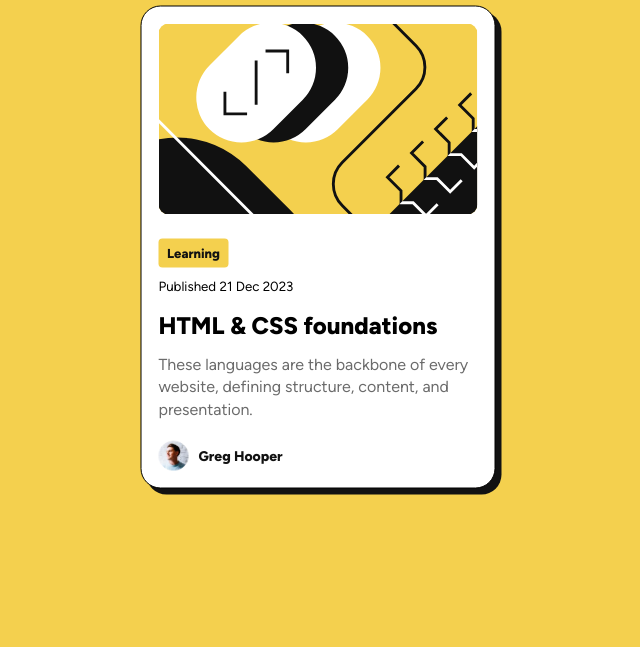
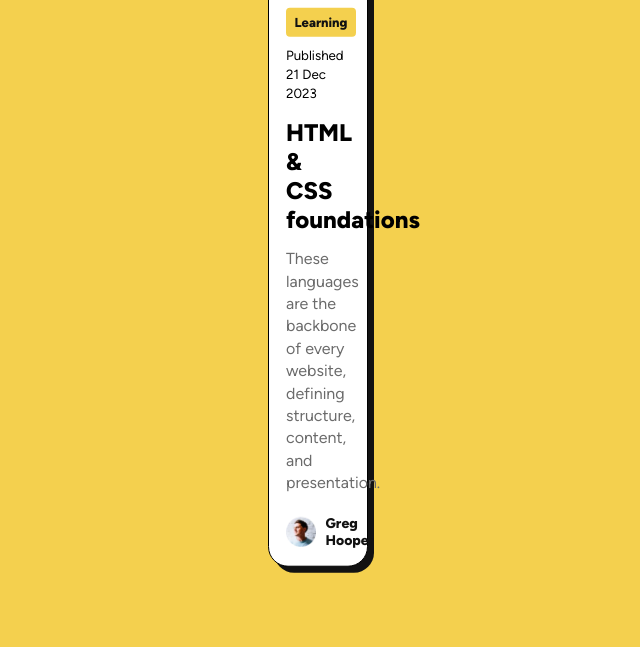
Before and after one commit to thecodingmob/BLOG_PREVIEW_CARD, a plain HTML site: page index.html in a window 1280 px wide. Shown: the part 153-800 px from the top of the page, without its empty margins (322-962 px from the left). Drawn offline with Linux system fonts and the light colour scheme.

Commit message:
css file

```diff
--- a/style.css
+++ b/style.css
@@ -25,7 +25,7 @@ body {
   background-color: var(--yellow);
 }
 section#wrapper {
-  width: 355px;
+  width: 100px;
   padding: 17px;
   border: 1px solid black;
   position: absolute;
```
